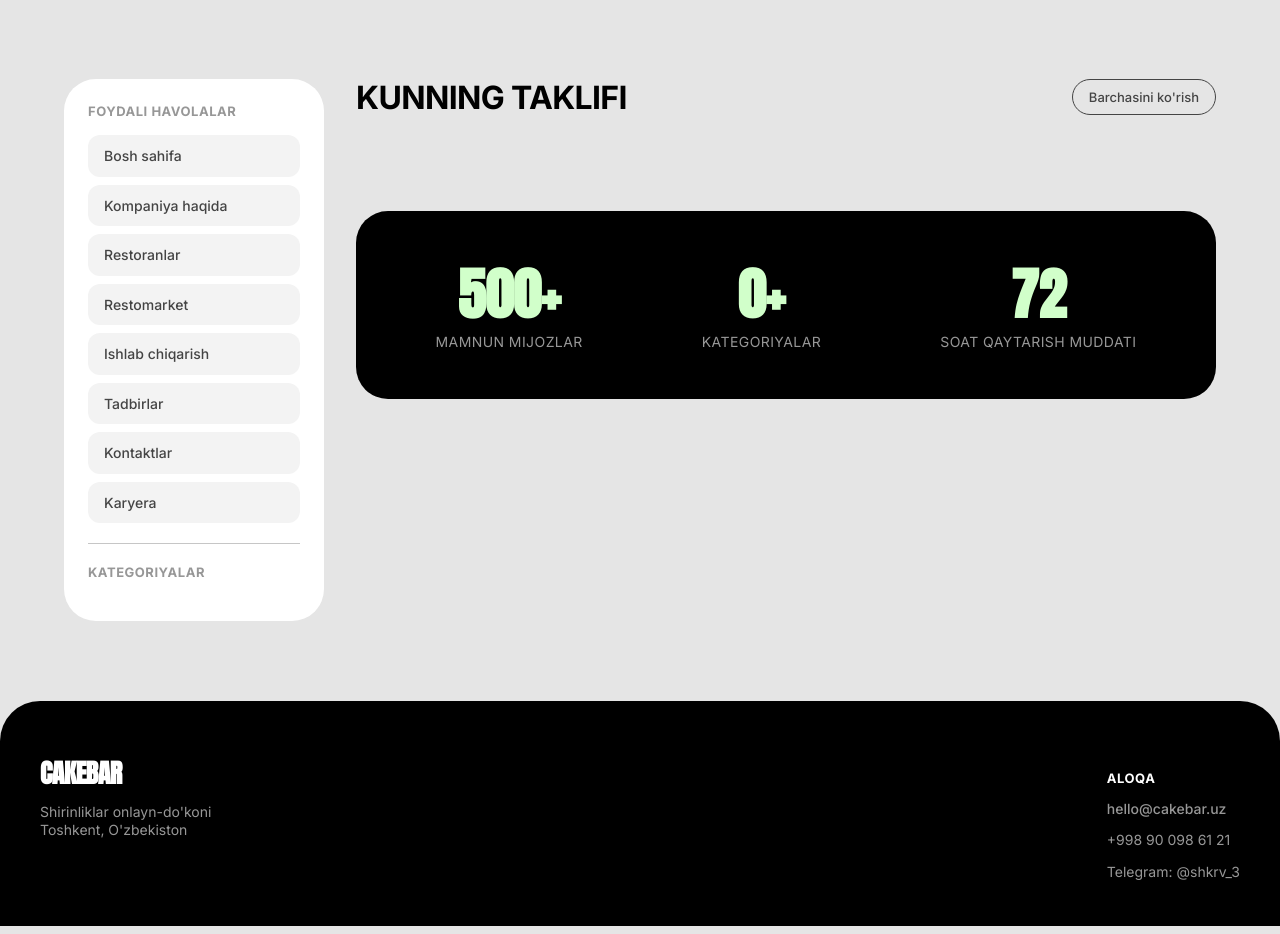
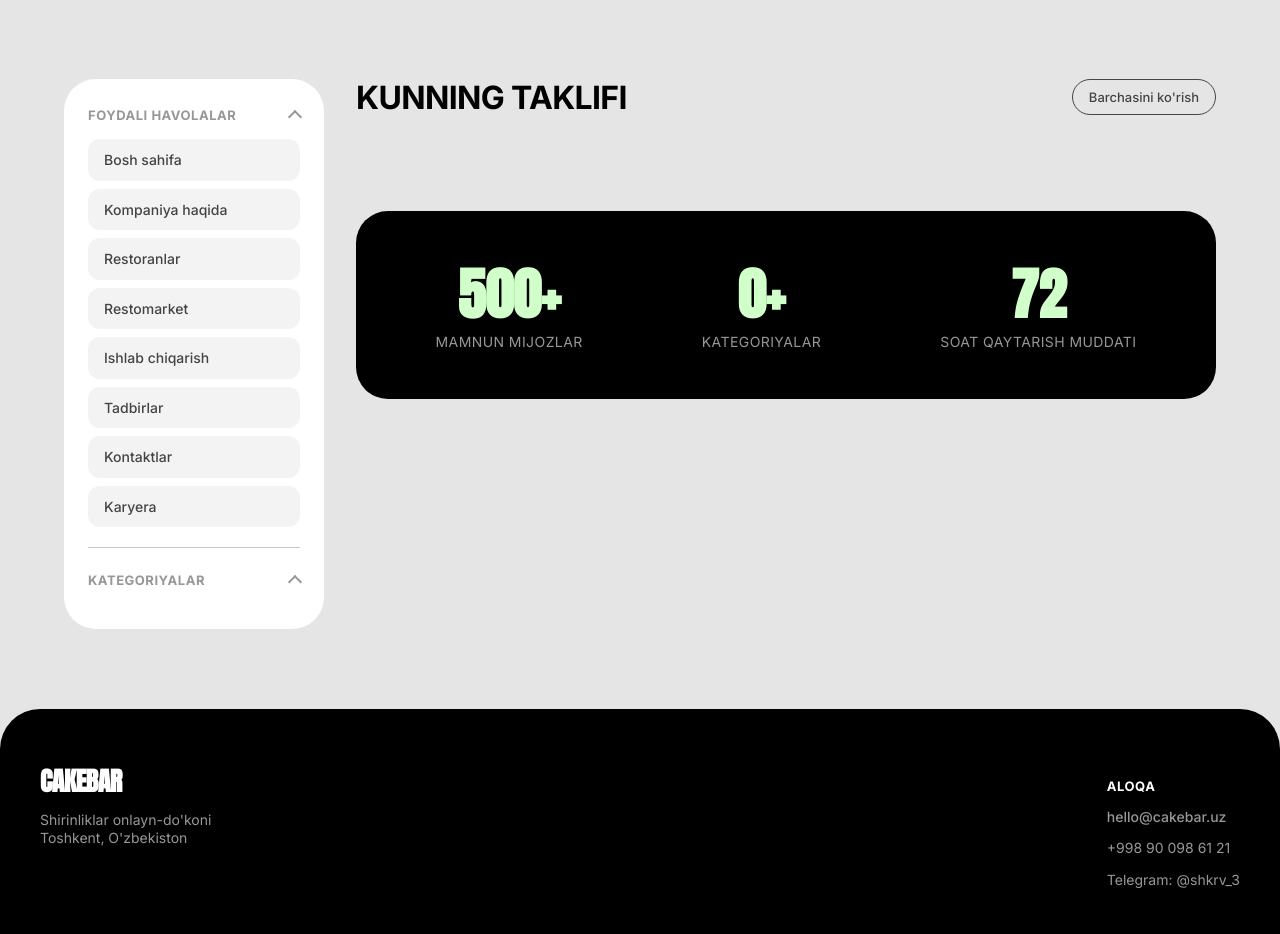
Before and after one commit to abdulazizshukurov872/cakebar, a Django app: page / in a window 1280 px wide. Shown: the part 624-1558 px from the top of the page. Run offline with Django 5.2, Linux system fonts and the light colour scheme; data that the repository does not hold is empty.

Commit message:
Home sidebar: collapsible link and category groups
Co-Authored-By: Claude Opus 5.5 <noreply@anthropic.com>

```diff
--- a/static/css/styles.css
+++ b/static/css/styles.css
@@ -116,6 +116,30 @@ a.tag:hover, .tag.active { background: var(--color-carbon-black); color: var(--c
 .sidebar-link:hover { background: var(--color-ash); color: var(--color-carbon-black); }
 .sidebar-link.active { background: var(--color-carbon-black); color: var(--color-paper-white); }
 .sidebar-divider { height: 1px; background: var(--color-ash); margin: 20px 0; }
+
+/* Collapsible sidebar groups (<details>): click the heading to open/close. */
+.sidebar-group > summary {
+  list-style: none; cursor: pointer; user-select: none;
+  display: flex; align-items: center; justify-content: space-between; gap: 8px;
+  font-size: 13px; font-weight: 700; text-transform: uppercase; letter-spacing: 0.04em;
+  color: var(--color-smoke); padding: 4px 0;
+}
+.sidebar-group > summary::-webkit-details-marker { display: none; }
+.sidebar-group > summary::after {
+  content: ""; width: 8px; height: 8px; flex: none;
+  border-right: 2px solid currentColor; border-bottom: 2px solid currentColor;
+  transform: rotate(45deg); margin-top: -4px; transition: transform 0.2s ease;
+}
+.sidebar-group[open] > summary::after { transform: rotate(-135deg); margin-top: 4px; }
+.sidebar-group > summary:hover { color: var(--color-carbon-black); }
+.sidebar-group > summary:focus-visible { outline: 2px solid var(--color-carbon-black); outline-offset: 4px; border-radius: 4px; }
+.sidebar-group-body { padding-top: 12px; }
+.sidebar-group[open] .sidebar-group-body { animation: sidebar-open 0.2s ease; }
+@keyframes sidebar-open { from { opacity: 0; transform: translateY(-4px); } to { opacity: 1; transform: none; } }
+@media (prefers-reduced-motion: reduce) {
+  .sidebar-group > summary::after { transition: none; }
+  .sidebar-group[open] .sidebar-group-body { animation: none; }
+}
 
 /* ---------- GRID / CARDS ---------- */
 .grid-3 { display: grid; grid-template-columns: repeat(3, 1fr); gap: 24px; }
--- a/templates/base.html
+++ b/templates/base.html
@@ -77,5 +77,11 @@
   </div>
 </footer>
 
+<script>
+// Collapsible sidebar groups start open on wide screens, closed on phones.
+if (window.matchMedia("(min-width: 901px)").matches) {
+  document.querySelectorAll("details[data-open-on-desktop]").forEach(function (d) { d.open = true; });
+}
+</script>
 </body>
 </html>
--- a/templates/catalog/home.html
+++ b/templates/catalog/home.html
@@ -16,7 +16,9 @@
 <div class="section">
   <div class="shop-layout">
     <aside class="shop-sidebar">
-      <h3>{% t "footer_links" %}</h3>
+      <details class="sidebar-group" data-open-on-desktop>
+        <summary>{% t "footer_links" %}</summary>
+        <div class="sidebar-group-body">
           <a class="sidebar-link" href="{% url 'home' %}">{% t "home" %}</a>
           <a class="sidebar-link" href="{% url 'about' %}">{% t "about" %}</a>
           <a class="sidebar-link" href="{% url 'locations' %}">{% t "locations" %}</a>
@@ -25,11 +27,17 @@
           <a class="sidebar-link" href="{% url 'events' %}">{% t "events" %}</a>
           <a class="sidebar-link" href="{% url 'contacts' %}">{% t "contacts" %}</a>
           <a class="sidebar-link" href="{% url 'careers' %}">{% t "careers" %}</a>
+        </div>
+      </details>
       <div class="sidebar-divider"></div>
-      <h3>{% t "categories" %}</h3>
+      <details class="sidebar-group" data-open-on-desktop>
+        <summary>{% t "categories" %}</summary>
+        <div class="sidebar-group-body">
           {% for c in categories %}
             <a class="sidebar-link" href="{% url 'product_list' %}?category={{ c.id }}">{% pfield c "name" %}</a>
           {% endfor %}
+        </div>
+      </details>
     </aside>
 
     <div>
```
Lines whose indentation alone changed are shown as unchanged.
